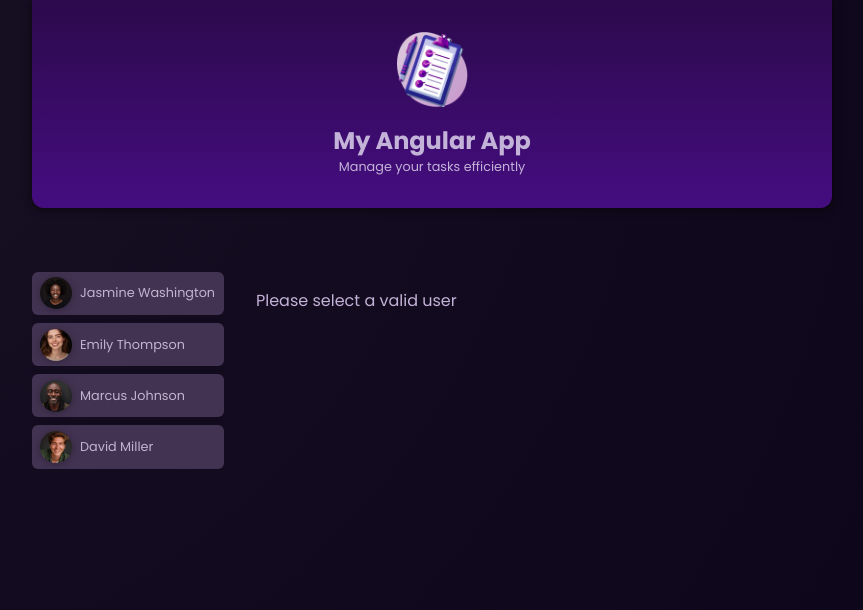
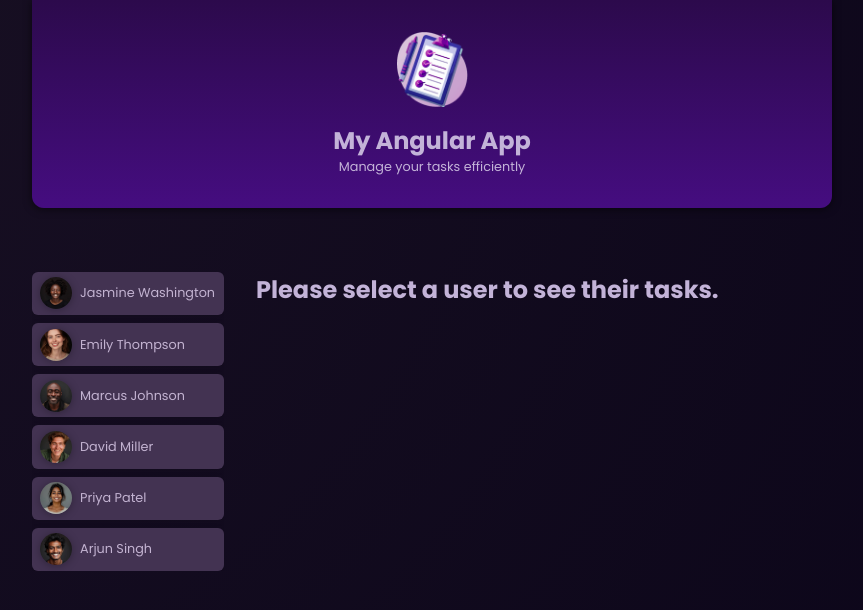
Before and after one commit to disciplinedProgramer009/Angular, an Angular app in the folder Getting Started With Angular/first-angular-app/: page / in a window 1280 px wide. Shown: the top 610 px of the page, without its empty margins (208-1071 px from the left). Built offline with nearby package versions, Linux system fonts and the light colour scheme.

Commit message:
dynamically outputting list data and Outputting conditional content

```diff
--- a/Getting Started With Angular/first-angular-app/src/app/app.html
+++ b/Getting Started With Angular/first-angular-app/src/app/app.html
@@ -1,18 +1,15 @@
 <app-header />
 <main>
     <ul id="users">
-        <li>
-            <app-user [users]="user[0]" (select)="onSelectUser($event)" />
-        </li>
-        <li>
-            <app-user [users]="user[1]" (select)="onSelectUser($event)" />
-        </li>
-        <li>
-            <app-user [users]="user[2]" (select)="onSelectUser($event)" />
-        </li>
-        <li>
-            <app-user [users]="user[3]" (select)="onSelectUser($event)" />
-        </li>
+        @for (u of user; track u.id) {
+          <li>
+              <app-user [users]="u" (select)="onSelectUser($event)" />
+          </li>
+        }
     </ul>
-    <app-tasks [userName]="selectedUserName" />
+    @if (selectedUser) {
+        <app-tasks [userName]="selectedUser.name" />
+    }@else {
+        <p id="fallback">Please select a user to see their tasks.</p>
+    }
 </main>
--- a/Getting Started With Angular/first-angular-app/src/app/app.ts
+++ b/Getting Started With Angular/first-angular-app/src/app/app.ts
@@ -14,12 +14,15 @@ import { Tasks } from "./tasks/tasks";
 export class App {
   protected readonly title = signal('first-angular-app');
   user = DUMMY_USERS;
-  selectedUserName: string = 'Please select a valid user';
+  // selectedUserName: string = 'Please select a valid user';
+  selectedUserId? : string;
+
+  get selectedUser(){
+    return this.user.find(user => user.id === this.selectedUserId);
+  }
 
   onSelectUser(id: string) {
-    const userSelected = this.user.find(user => user.id === id);
-    if (userSelected) {
-      this.selectedUserName = userSelected.name;
-    }
+    // const userSelected = this.user.find(user => user.id === id);
+    this.selectedUserId = id;
   }
 }
```
